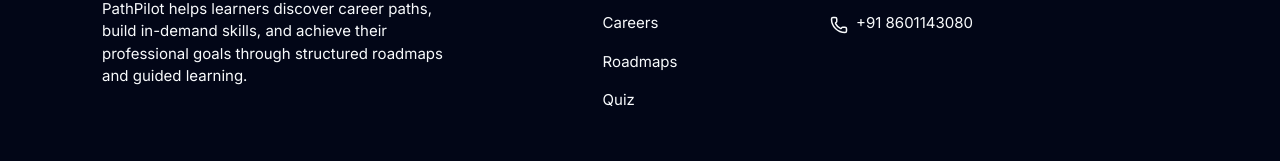
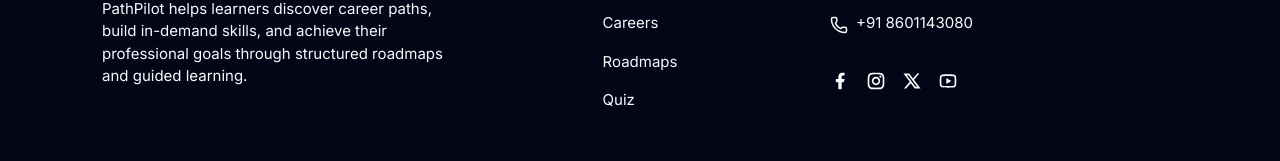
Before and after one commit to sahill-srivastava/pathpilot-react, a React (Vite) app: page /about in a window 1280 px wide. Shown: the part 299-460 px from the top of the page. Built offline with nearby package versions, Linux system fonts and the light colour scheme.

Commit message:
adding footer logic + remixicons library

```diff
--- a/package.json
+++ b/package.json
@@ -10,6 +10,7 @@
     "preview": "vite preview"
   },
   "dependencies": {
+    "@remixicon/react": "^4.9.0",
     "@tailwindcss/vite": "^4.3.0",
     "lucide-react": "^1.3.0",
     "react": "^19.2.5",
--- a/src/components/layout/footer/FooterTop.jsx
+++ b/src/components/layout/footer/FooterTop.jsx
@@ -1,6 +1,12 @@
 import { Mail, MapPin, Phone } from "lucide-react";
 import Logo from "../../ui/Logo";
 import { Link } from "react-router-dom";
+import {
+  RiFacebookFill,
+  RiInstagramLine,
+  RiTwitterXLine,
+  RiYoutubeLine,
+} from "@remixicon/react";
 
 const FooterTop = () => {
   return (
@@ -62,7 +68,10 @@
         <ul className="flex flex-col gap-4">
           <li className="flex gap-2 link-hover blank">
             <MapPin size={18} className="mt-1" />
-            <Link to="https://maps.app.goo.gl/Fx7cDyMmLVta7MxM7" target="_blank">
+            <Link
+              to="https://maps.app.goo.gl/Fx7cDyMmLVta7MxM7"
+              target="_blank"
+            >
               Gomtinagar, Lucknow, Uttar Pradesh, India
             </Link>
           </li>
@@ -76,6 +85,20 @@
             <Phone size={18} className="mt-1" />
             <Link to="tel:+91 8601143080">+91 8601143080</Link>
           </li>
+          <li className="mt-5 flex gap-4">
+            <Link to="#" className="link-hover hover:scale-125">
+              <RiFacebookFill size={20} />
+            </Link>
+            <Link to="#" className="link-hover hover:scale-125">
+              <RiInstagramLine size={20} />
+            </Link>
+            <Link to="#" className="link-hover hover:scale-125">
+              <RiTwitterXLine size={20} />
+            </Link>
+            <Link to="#" className="link-hover hover:scale-125">
+              <RiYoutubeLine size={20} />
+            </Link>
+          </li>
         </ul>
       </div>
     </div>
--- a/src/index.css
+++ b/src/index.css
@@ -1,4 +1,5 @@
 @import "tailwindcss";
+
 
 @custom-variant light (&:where(.light, .light *));
 
```
Also changed, not shown: 1 other file (tests, documents, lock files or other folders).
